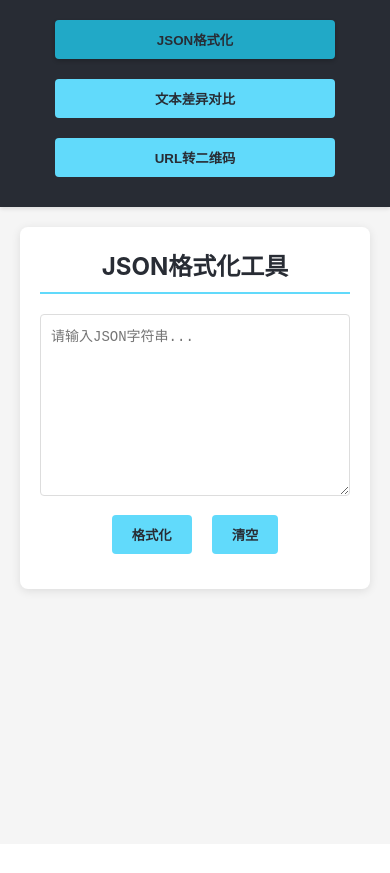
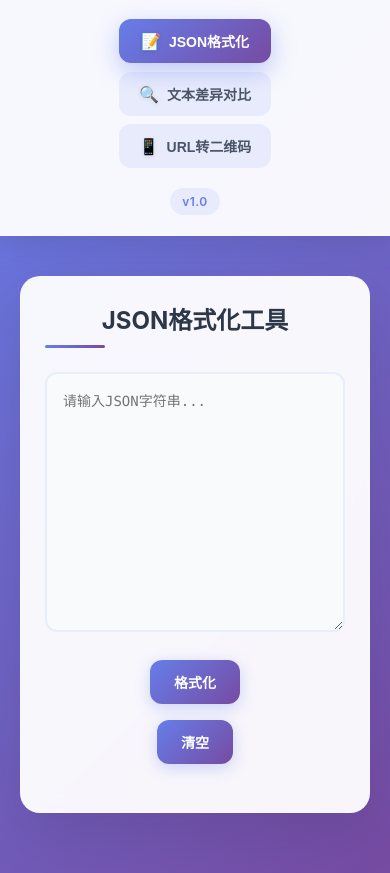
Before and after one commit to tinyjiahao/react-tools, a React (Create React App) app: page / in a window 390 px wide. Before the commit the page ends 844 px from the top, so only its background shows below. Built offline with nearby package versions, Linux system fonts and the light colour scheme.

Commit message:
style: 移除React Tools标题，将工具按钮完全靠左对齐

```diff
--- a/src/App.css
+++ b/src/App.css
@@ -1,7 +1,7 @@
 .App {
   text-align: center;
   min-height: 100vh;
-  background-color: #f5f5f5;
+  background: linear-gradient(135deg, #667eea 0%, #764ba2 100%);
 }
 
 .App-logo {
@@ -16,15 +16,110 @@
 }
 
 .App-header {
-  background-color: #282c34;
-  padding: 20px;
-  color: white;
-  box-shadow: 0 2px 4px rgba(0,0,0,0.1);
+  background: rgba(255, 255, 255, 0.95);
+  backdrop-filter: blur(10px);
+  border-bottom: 1px solid rgba(255, 255, 255, 0.2);
+  box-shadow: 0 8px 32px rgba(0, 0, 0, 0.1);
+  position: sticky;
+  top: 0;
+  z-index: 1000;
 }
 
-.App-header h1 {
-  margin: 0 0 20px 0;
-  font-size: 2rem;
+.header-container {
+  max-width: 1200px;
+  margin: 0 auto;
+  padding: 0 20px;
+  display: flex;
+  justify-content: space-between;
+  align-items: center;
+  min-height: 70px;
+}
+
+.header-left {
+  display: flex;
+  align-items: center;
+}
+
+.tool-navigation {
+  display: flex;
+  gap: 8px;
+  align-items: center;
+}
+
+.tool-navigation button {
+  display: flex;
+  align-items: center;
+  gap: 8px;
+  padding: 12px 20px;
+  border: none;
+  border-radius: 12px;
+  background: rgba(102, 126, 234, 0.1);
+  color: #4a5568;
+  font-weight: 600;
+  font-size: 14px;
+  cursor: pointer;
+  transition: all 0.3s cubic-bezier(0.4, 0, 0.2, 1);
+  position: relative;
+  overflow: hidden;
+}
+
+.tool-navigation button::before {
+  content: '';
+  position: absolute;
+  top: 0;
+  left: -100%;
+  width: 100%;
+  height: 100%;
+  background: linear-gradient(90deg, transparent, rgba(255, 255, 255, 0.4), transparent);
+  transition: left 0.5s;
+}
+
+.tool-navigation button:hover::before {
+  left: 100%;
+}
+
+.tool-navigation button:hover {
+  background: rgba(102, 126, 234, 0.15);
+  transform: translateY(-2px);
+  box-shadow: 0 8px 25px rgba(102, 126, 234, 0.3);
+}
+
+.tool-navigation button.active {
+  background: linear-gradient(135deg, #667eea 0%, #764ba2 100%);
+  color: white;
+  box-shadow: 0 8px 25px rgba(102, 126, 234, 0.4);
+  transform: translateY(-1px);
+}
+
+.tool-navigation button.active:hover {
+  transform: translateY(-3px);
+  box-shadow: 0 12px 35px rgba(102, 126, 234, 0.5);
+}
+
+.button-icon {
+  font-size: 16px;
+  filter: drop-shadow(0 1px 2px rgba(0, 0, 0, 0.1));
+}
+
+.header-right {
+  display: flex;
+  align-items: center;
+}
+
+.header-info {
+  display: flex;
+  align-items: center;
+  gap: 15px;
+}
+
+.version {
+  padding: 6px 12px;
+  background: rgba(102, 126, 234, 0.1);
+  color: #667eea;
+  border-radius: 20px;
+  font-size: 12px;
+  font-weight: 600;
+  letter-spacing: 0.5px;
 }
 
 .App-link {
@@ -40,53 +135,41 @@
   }
 }
 
-.tool-navigation {
-  display: flex;
-  justify-content: center;
-  gap: 10px;
-  flex-wrap: wrap;
-}
-
-.tool-navigation button {
-  padding: 10px 20px;
-  border: none;
-  border-radius: 4px;
-  background-color: #61dafb;
-  color: #282c34;
-  font-weight: bold;
-  cursor: pointer;
-  transition: all 0.3s ease;
-}
-
-.tool-navigation button:hover {
-  background-color: #21a9c7;
-  transform: translateY(-2px);
-}
-
-.tool-navigation button.active {
-  background-color: #21a9c7;
-  box-shadow: 0 2px 4px rgba(0,0,0,0.2);
-}
-
 .App-main {
-  padding: 20px;
+  padding: 40px 20px;
   max-width: 1200px;
   margin: 0 auto;
 }
 
 .tool-container {
-  background-color: white;
-  border-radius: 8px;
-  padding: 20px;
-  box-shadow: 0 2px 10px rgba(0,0,0,0.1);
-  margin-bottom: 20px;
+  background: rgba(255, 255, 255, 0.95);
+  backdrop-filter: blur(10px);
+  border-radius: 20px;
+  padding: 32px;
+  box-shadow: 0 20px 60px rgba(0, 0, 0, 0.1);
+  margin-bottom: 30px;
+  border: 1px solid rgba(255, 255, 255, 0.2);
 }
 
 .tool-container h2 {
   margin-top: 0;
-  color: #282c34;
-  border-bottom: 2px solid #61dafb;
-  padding-bottom: 10px;
+  margin-bottom: 24px;
+  color: #2d3748;
+  font-size: 1.5rem;
+  font-weight: 700;
+  position: relative;
+  padding-bottom: 12px;
+}
+
+.tool-container h2::after {
+  content: '';
+  position: absolute;
+  bottom: 0;
+  left: 0;
+  width: 60px;
+  height: 3px;
+  background: linear-gradient(135deg, #667eea 0%, #764ba2 100%);
+  border-radius: 2px;
 }
 
 .tool-content {
@@ -97,171 +180,257 @@
 .input-section textarea,
 .text-section textarea {
   width: 100%;
-  padding: 10px;
-  border: 1px solid #ddd;
-  border-radius: 4px;
-  font-family: 'Courier New', monospace;
+  padding: 16px;
+  border: 2px solid rgba(102, 126, 234, 0.1);
+  border-radius: 12px;
+  font-family: 'SF Mono', 'Monaco', 'Inconsolata', 'Roboto Mono', 'Courier New', monospace;
   font-size: 14px;
+  line-height: 1.6;
   resize: vertical;
   box-sizing: border-box;
+  background: rgba(248, 250, 252, 0.8);
+  transition: all 0.3s ease;
+}
+
+.input-section textarea:focus,
+.text-section textarea:focus {
+  outline: none;
+  border-color: #667eea;
+  box-shadow: 0 0 0 3px rgba(102, 126, 234, 0.1);
+  background: white;
 }
 
 .button-section {
-  margin: 15px 0;
+  margin: 24px 0;
   text-align: center;
+  display: flex;
+  justify-content: center;
+  align-items: center;
+  gap: 16px;
+  flex-wrap: wrap;
 }
 
 .button-section button {
-  padding: 10px 20px;
-  margin: 0 10px;
+  padding: 12px 24px;
   border: none;
-  border-radius: 4px;
-  background-color: #61dafb;
-  color: #282c34;
-  font-weight: bold;
+  border-radius: 12px;
+  background: linear-gradient(135deg, #667eea 0%, #764ba2 100%);
+  color: white;
+  font-weight: 600;
+  font-size: 14px;
   cursor: pointer;
-  transition: background-color 0.3s ease;
+  transition: all 0.3s cubic-bezier(0.4, 0, 0.2, 1);
+  box-shadow: 0 4px 15px rgba(102, 126, 234, 0.3);
 }
 
 .button-section button:hover {
-  background-color: #21a9c7;
+  transform: translateY(-2px);
+  box-shadow: 0 8px 25px rgba(102, 126, 234, 0.4);
+}
+
+.button-section button:active {
+  transform: translateY(0);
+}
+
+.format-toggle {
+  display: flex;
+  align-items: center;
+  gap: 8px;
+  font-weight: 500;
+  color: #4a5568;
+  cursor: pointer;
+  user-select: none;
+}
+
+.format-toggle input[type="checkbox"] {
+  width: 18px;
+  height: 18px;
+  accent-color: #667eea;
+  cursor: pointer;
 }
 
 .error {
-  color: #ff6b6b;
-  background-color: #ffeaea;
-  padding: 10px;
-  border-radius: 4px;
-  margin: 10px 0;
-  border-left: 4px solid #ff6b6b;
+  color: #e53e3e;
+  background: rgba(254, 178, 178, 0.2);
+  padding: 16px;
+  border-radius: 12px;
+  margin: 16px 0;
+  border-left: 4px solid #e53e3e;
+  backdrop-filter: blur(10px);
 }
 
 .output-section {
-  margin-top: 20px;
+  margin-top: 24px;
 }
 
 .output-section h3 {
   margin-top: 0;
-  color: #282c34;
+  margin-bottom: 16px;
+  color: #2d3748;
+  font-weight: 600;
 }
 
 .output-section pre {
-  background-color: #f8f8f8;
-  padding: 15px;
-  border-radius: 4px;
+  background: rgba(248, 250, 252, 0.8);
+  padding: 20px;
+  border-radius: 12px;
   overflow-x: auto;
   white-space: pre-wrap;
   word-wrap: break-word;
-  border: 1px solid #eee;
+  border: 2px solid rgba(102, 126, 234, 0.1);
   max-height: 400px;
   overflow-y: auto;
+  font-family: 'SF Mono', 'Monaco', 'Inconsolata', 'Roboto Mono', 'Courier New', monospace;
+  line-height: 1.6;
 }
 
 /* 差异对比工具样式 */
 .diff-inputs {
   display: grid;
   grid-template-columns: 1fr 1fr;
-  gap: 20px;
+  gap: 24px;
 }
 
 .text-section h3 {
   margin-top: 0;
-  color: #282c34;
+  margin-bottom: 12px;
+  color: #2d3748;
+  font-weight: 600;
 }
 
 .diff-output {
-  margin-top: 20px;
+  margin-top: 24px;
 }
 
 .diff-output h3 {
   margin-top: 0;
-  color: #282c34;
+  margin-bottom: 16px;
+  color: #2d3748;
+  font-weight: 600;
 }
 
 /* 二维码工具样式 */
 .qr-config {
-  margin-bottom: 30px;
+  margin-bottom: 32px;
 }
 
 .form-group {
-  margin-bottom: 15px;
+  margin-bottom: 20px;
 }
 
 .form-group label {
   display: block;
-  margin-bottom: 5px;
-  font-weight: bold;
-  color: #282c34;
+  margin-bottom: 8px;
+  font-weight: 600;
+  color: #2d3748;
 }
 
 .form-group input[type="text"],
 .form-group input[type="range"] {
   width: 100%;
-  padding: 8px;
-  border: 1px solid #ddd;
-  border-radius: 4px;
+  padding: 12px;
+  border: 2px solid rgba(102, 126, 234, 0.1);
+  border-radius: 12px;
   box-sizing: border-box;
+  background: rgba(248, 250, 252, 0.8);
+  transition: all 0.3s ease;
+}
+
+.form-group input[type="text"]:focus,
+.form-group input[type="range"]:focus {
+  outline: none;
+  border-color: #667eea;
+  box-shadow: 0 0 0 3px rgba(102, 126, 234, 0.1);
+  background: white;
 }
 
 .form-row {
   display: grid;
   grid-template-columns: 1fr 1fr;
-  gap: 15px;
+  gap: 20px;
 }
 
 .checkbox-group label {
   display: flex;
   align-items: center;
-  font-weight: normal;
+  font-weight: 500;
+  cursor: pointer;
 }
 
 .checkbox-group input[type="checkbox"] {
-  margin-right: 8px;
+  margin-right: 10px;
+  width: 18px;
+  height: 18px;
+  accent-color: #667eea;
+  cursor: pointer;
 }
 
 .qr-preview {
   text-align: center;
-  padding: 20px;
-  background-color: #f8f8f8;
-  border-radius: 4px;
+  padding: 32px;
+  background: rgba(248, 250, 252, 0.8);
+  border-radius: 16px;
+  border: 2px solid rgba(102, 126, 234, 0.1);
 }
 
 .qr-preview h3 {
   margin-top: 0;
-  color: #282c34;
+  margin-bottom: 20px;
+  color: #2d3748;
+  font-weight: 600;
 }
 
 .qr-code-container {
   display: flex;
   justify-content: center;
-  margin: 20px 0;
+  margin: 24px 0;
 }
 
 .qr-url-display {
   word-break: break-all;
-  padding: 10px;
-  background-color: white;
-  border-radius: 4px;
-  border: 1px dashed #ddd;
+  padding: 16px;
+  background: white;
+  border-radius: 12px;
+  border: 2px dashed rgba(102, 126, 234, 0.3);
+  color: #4a5568;
+  font-family: 'SF Mono', 'Monaco', 'Inconsolata', 'Roboto Mono', 'Courier New', monospace;
 }
 
 /* 响应式设计 */
 @media (max-width: 768px) {
-  .diff-inputs {
-    grid-template-columns: 1fr;
+  .header-container {
+    flex-direction: column;
+    gap: 20px;
+    padding: 20px;
+    min-height: auto;
   }
 
-  .form-row {
-    grid-template-columns: 1fr;
+  .header-left {
+    flex-direction: column;
+    gap: 20px;
+    text-align: center;
   }
 
   .tool-navigation {
     flex-direction: column;
-    align-items: center;
+    width: 100%;
   }
 
   .tool-navigation button {
-    width: 80%;
-    margin-bottom: 10px;
+    width: 100%;
+    justify-content: center;
+  }
+
+  .app-title {
+    font-size: 1.5rem;
+  }
+
+  .tool-container {
+    padding: 24px;
+    margin-bottom: 20px;
+  }
+
+  .button-section {
+    flex-direction: column;
   }
 }
--- a/src/App.tsx
+++ b/src/App.tsx
@@ -13,26 +13,38 @@ function App() {
   return (
     <div className="App">
       <header className="App-header">
+        <div className="header-container">
+          <div className="header-left">
             <nav className="tool-navigation">
               <button
                 className={activeTool === 'json' ? 'active' : ''}
                 onClick={() => setActiveTool('json')}
               >
+                <span className="button-icon">📝</span>
                 JSON格式化
               </button>
               <button
                 className={activeTool === 'diff' ? 'active' : ''}
                 onClick={() => setActiveTool('diff')}
               >
+                <span className="button-icon">🔍</span>
                 文本差异对比
               </button>
               <button
                 className={activeTool === 'qr' ? 'active' : ''}
                 onClick={() => setActiveTool('qr')}
               >
+                <span className="button-icon">📱</span>
                 URL转二维码
               </button>
             </nav>
+          </div>
+          <div className="header-right">
+            <div className="header-info">
+              <span className="version">v1.0</span>
+            </div>
+          </div>
+        </div>
       </header>
       <main className="App-main">
         {activeTool === 'json' && <JsonFormatter />}
```
Lines whose indentation alone changed are shown as unchanged.
